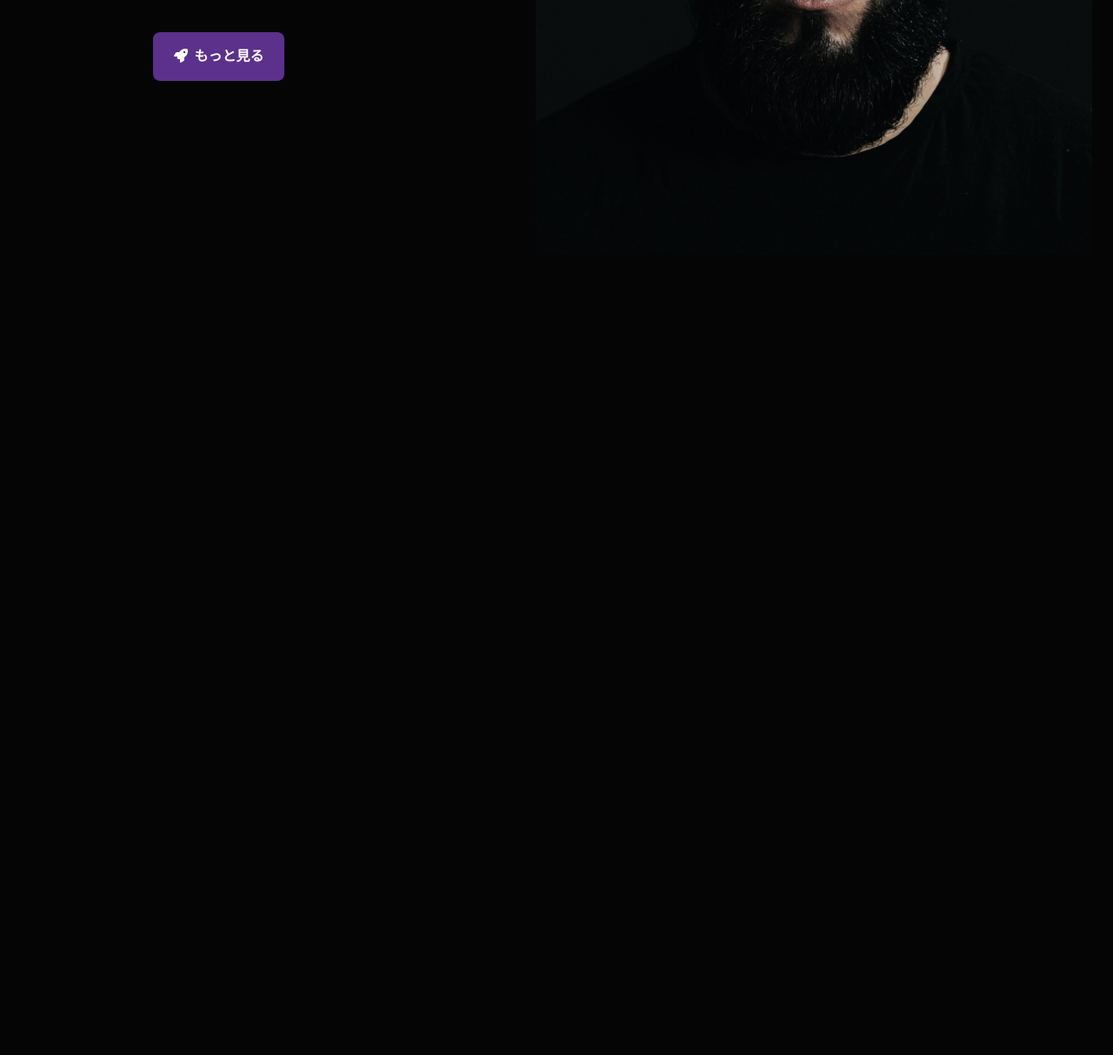
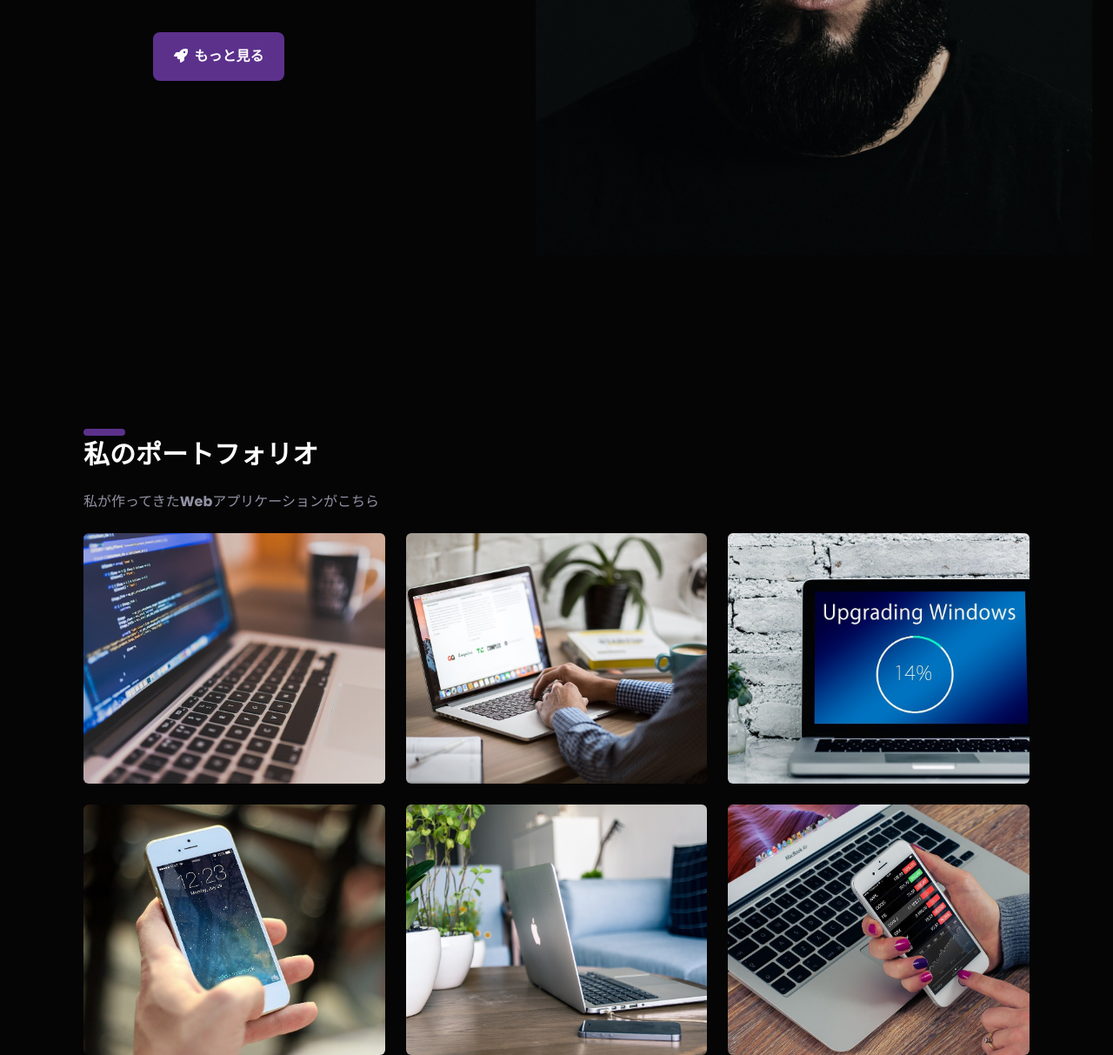
Before and after one commit to sc30gsw/tailwindcss-tutorial, a website: page src/index.html in a window 1280 px wide. Shown: the part 515-1728 px from the top of the page at 87% size. Before the commit the page ends 808 px from the top, so only its background shows below. Drawn offline with nearby package versions, Linux system fonts and the light colour scheme; files that its build step writes are made by us from their sources.

Commit message:
ポートフォリオセクションの作成

```diff
--- a/src/index.html
+++ b/src/index.html
@@ -66,5 +66,49 @@
 				/>
 			</div>
 		</div>
+		<!-- ポートフォリオセクション -->
+		<div
+			id="portfolio"
+			class="container mt-64 flex justify-between items-center mx-auto px-8 md:px-14 lg:px-24 w-full"
+		>
+			<section class="w-full">
+				<h2 class="secondary-title">私のポートフォリオ</h2>
+				<p class="section-paragraph">
+					私が作ってきたWebアプリケーションがこちら
+				</p>
+				<div class="grid lg:grid-cols-3 md:grid-cols-2 grid-cols-1 gap-6">
+					<img
+						src="./images/portfolio1.jpg"
+						alt=""
+						class="w-full h-36 lg:h-72 object-cover rounded-md cursor-pointer"
+					/>
+					<img
+						src="./images/portfolio2.jpg"
+						alt=""
+						class="w-full h-36 lg:h-72 object-cover rounded-md cursor-pointer"
+					/>
+					<img
+						src="./images/portfolio3.jpg"
+						alt=""
+						class="w-full h-36 lg:h-72 object-cover rounded-md cursor-pointer"
+					/>
+					<img
+						src="./images/portfolio4.jpg"
+						alt=""
+						class="w-full h-36 lg:h-72 object-cover rounded-md cursor-pointer"
+					/>
+					<img
+						src="./images/portfolio5.jpg"
+						alt=""
+						class="w-full h-36 lg:h-72 object-cover rounded-md cursor-pointer"
+					/>
+					<img
+						src="./images/portfolio6.jpg"
+						alt=""
+						class="w-full h-36 lg:h-72 object-cover rounded-md cursor-pointer"
+					/>
+				</div>
+			</section>
+		</div>
 	</body>
 </html>
--- a/src/input.css
+++ b/src/input.css
@@ -25,3 +25,16 @@
 .btn-purple:hover {
 	@apply bg-purple-600 transition-all duration-300;
 }
+
+.secondary-title {
+	@apply text-3xl font-bold;
+}
+
+.secondary-title::before {
+	content: "";
+	@apply block w-12 h-2 bg-theme rounded-full mb-1;
+}
+
+.section-paragraph {
+	@apply text-secondary my-6 w-full max-w-3xl;
+}
--- a/tailwind.config.js
+++ b/tailwind.config.js
@@ -12,6 +12,7 @@ module.exports = {
 				body: "#050505",
 				"selected-text": "#A3A3FF",
 				theme: "#5c318c",
+				secondary: "#9191A4",
 			},
 		},
 		fontFamily: {
```
